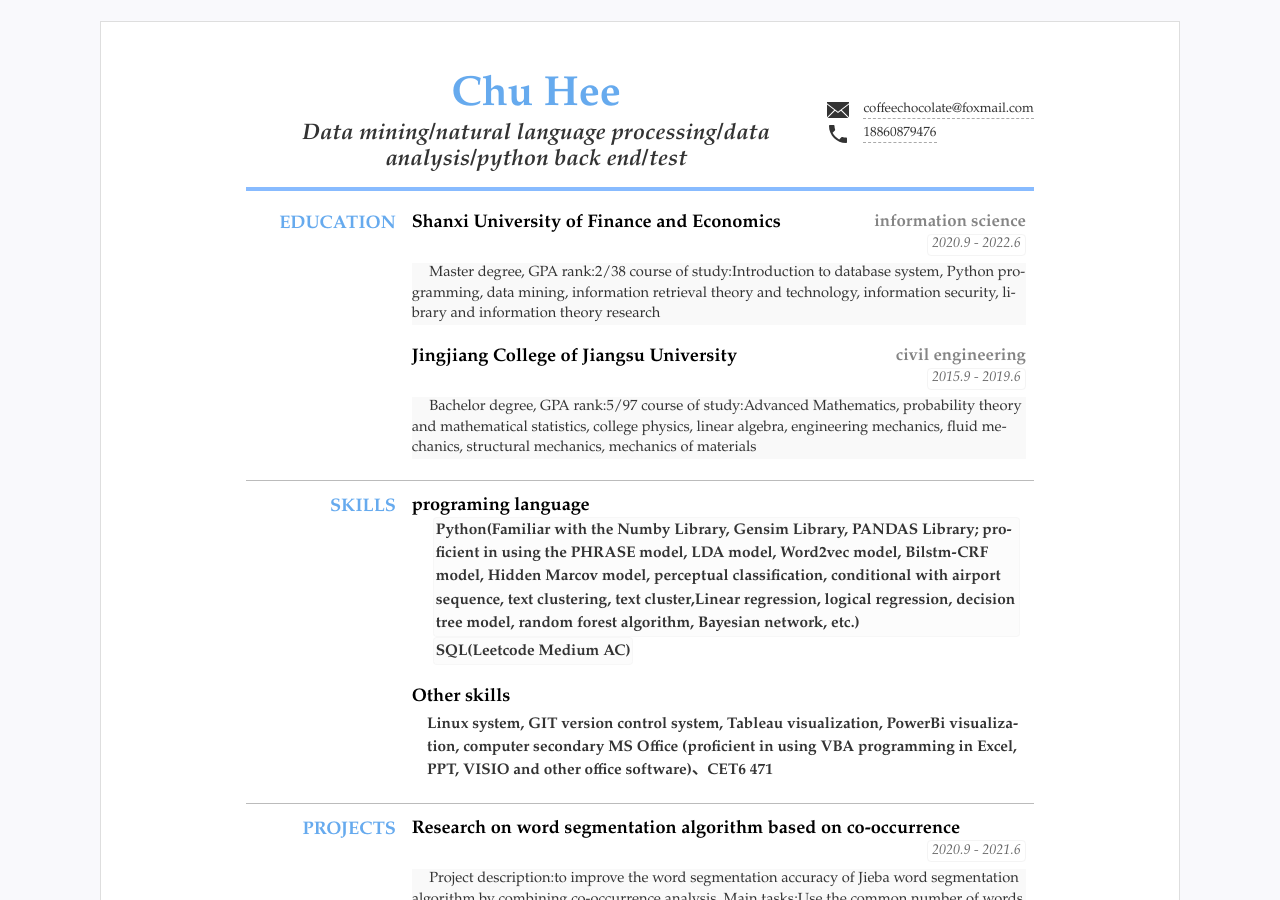
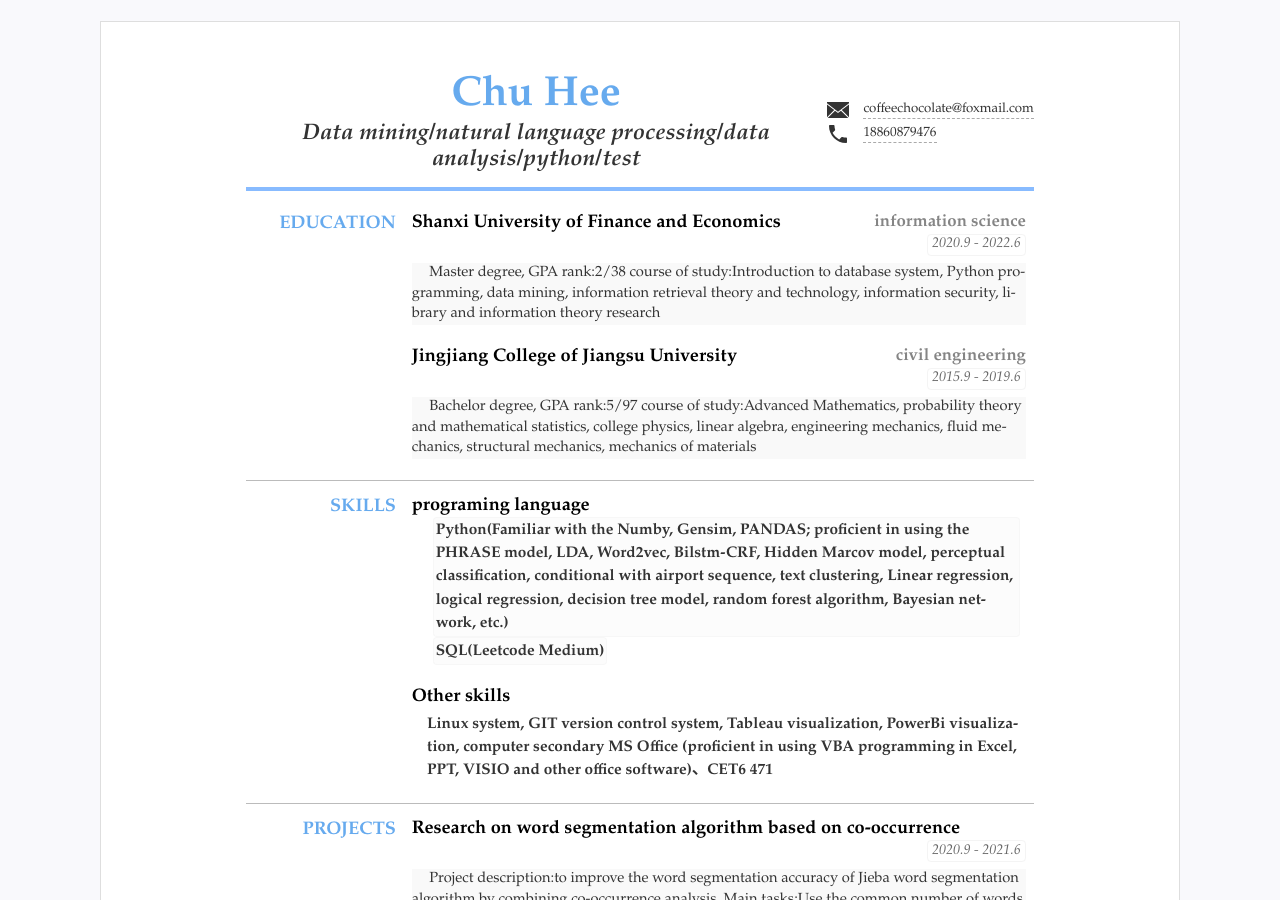
Before and after one commit to qiaokelishushu/CV, a Jekyll site: the page built from index.html, in a window 1280 px wide and 900 px high. Built offline with Jekyll 4.4.1, drawn with Linux system fonts in a browser that asks for light colours.

Commit message:
Update resume.yml

```diff
--- a/_data/resume.yml
+++ b/_data/resume.yml
@@ -4,7 +4,7 @@
 title: "Resume Title"
 lang: "en" #语言设置 zh表示中文 en 表示英语
 name: "Chu Hee"
-jobtitle: "Data mining/natural language processing/data analysis/python back end/test" #可空不显示
+jobtitle: "Data mining/natural language processing/data analysis/python/test" #可空不显示
 
 
 #联系方式
@@ -44,8 +44,8 @@ main: #简历主要内容，
   content:
   - title: programing language
     items: #itmems 可以小块的方式显示
-    - Python(Familiar with the Numby Library, Gensim Library, PANDAS Library; proficient in using the PHRASE model, LDA model, Word2vec model, Bilstm-CRF model, Hidden Marcov model, perceptual classification, conditional with airport sequence, text clustering, text cluster,Linear regression, logical regression, decision tree model, random forest algorithm, Bayesian network, etc.)
-    - SQL(Leetcode Medium AC)
+    - Python(Familiar with the Numby, Gensim, PANDAS; proficient in using the PHRASE model, LDA, Word2vec, Bilstm-CRF, Hidden Marcov model, perceptual classification, conditional with airport sequence, text clustering, Linear regression, logical regression, decision tree model, random forest algorithm, Bayesian network, etc.)
+    - SQL(Leetcode Medium)
 #     - 语言3
   - title: Other skills
     summary: Linux system, GIT version control system, Tableau visualization, PowerBi visualization, computer secondary MS Office (proficient in using VBA programming in Excel, PPT, VISIO and other office software)、CET6 471
```
